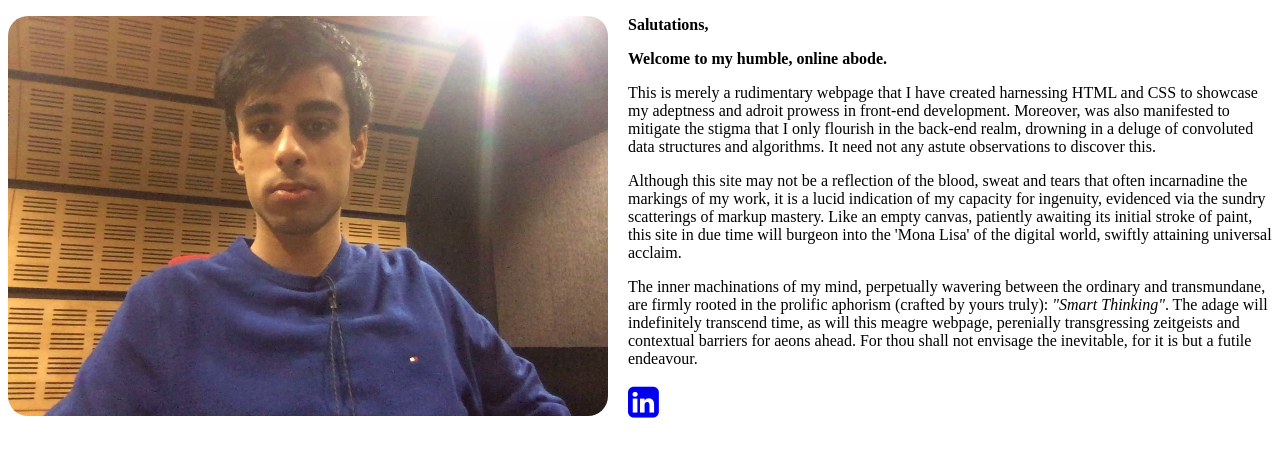
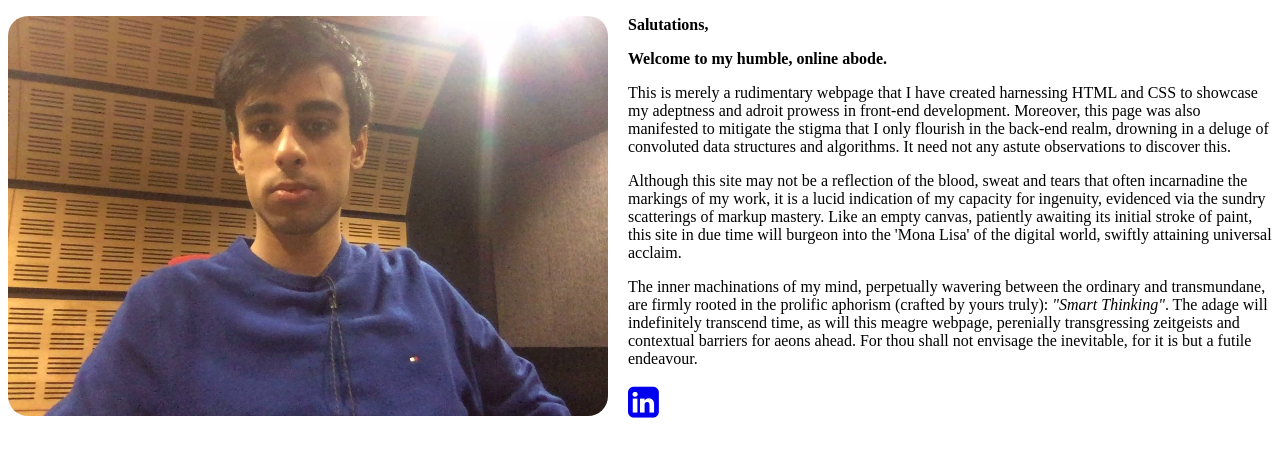
Before and after one commit to adim-99/Webpage, a plain HTML site: page index.html in a window 1280 px wide. Drawn offline with Linux system fonts and the light colour scheme.

Commit message:
update the actual text and not the description this time

```diff
--- a/index.html
+++ b/index.html
@@ -36,7 +36,7 @@
     <p>
       This is merely a rudimentary webpage that I have created harnessing HTML
       and CSS to showcase my adeptness and adroit prowess in front-end
-      development. Moreover, was also manifested to mitigate the stigma that I
+      development. Moreover, this page was also manifested to mitigate the stigma that I
       only flourish in the back-end realm, drowning in a deluge of convoluted
       data structures and algorithms. It need not any astute observations to
       discover this.
```
